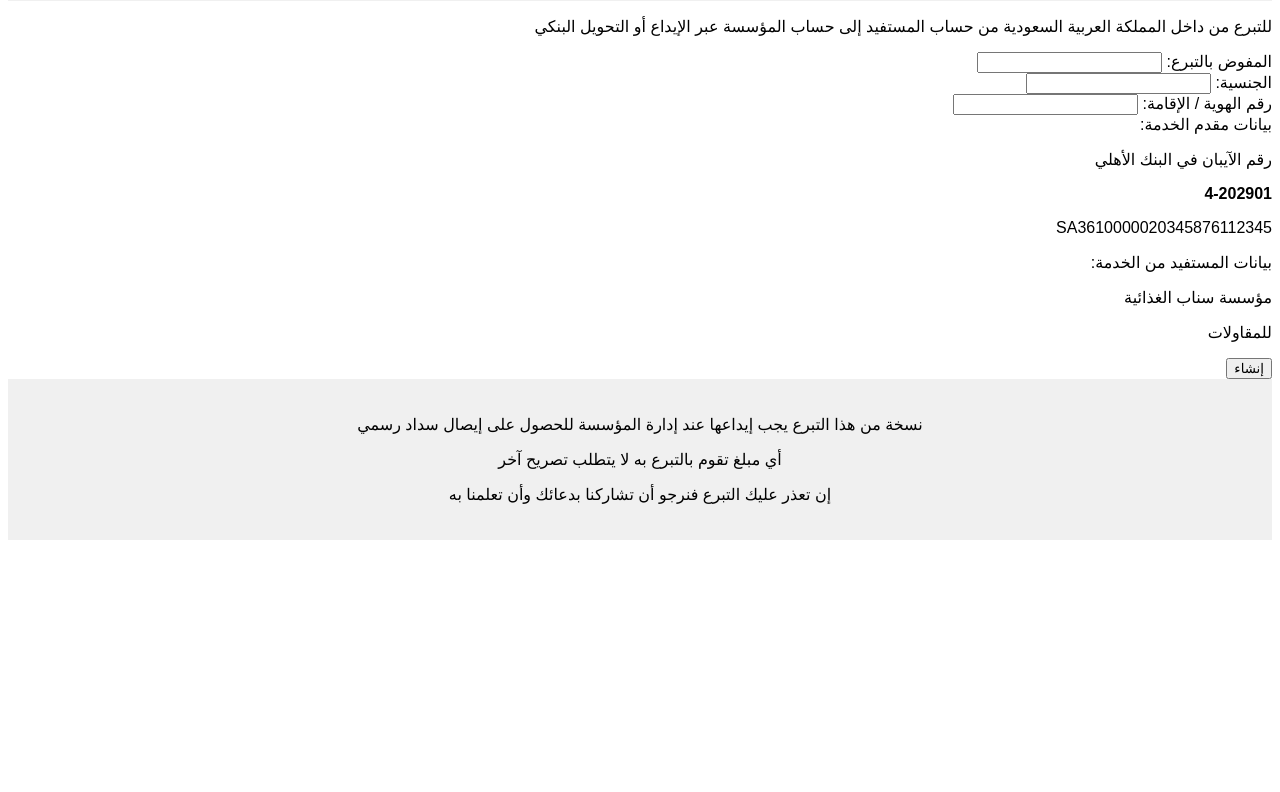
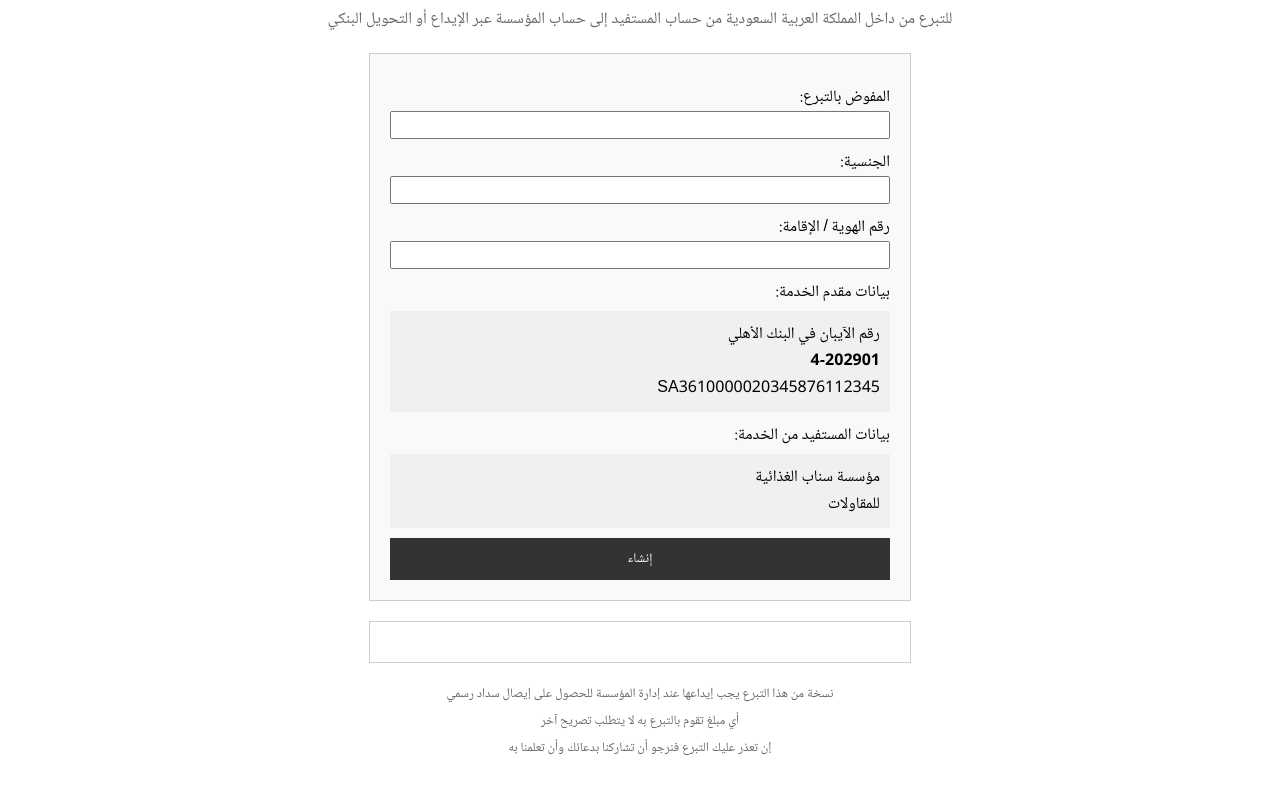
Before and after one commit to shsnjsjd21-cyber/invoice-generator-, a plain HTML site: page index.html in a window 1280 px wide. Shown: the part 146-938 px from the top of the page. Before the commit the page ends 800 px from the top, so only its background shows below. Drawn offline with Linux system fonts and the light colour scheme; a script that the page names is missing.

Commit message:
Update styles.css

```diff
--- a/styles.css
+++ b/styles.css
@@ -1,10 +1,85 @@
+@import url('https://fonts.googleapis.com/css2?family=Noto+Naskh+Arabic&display=swap');
+
 body {
-    font-family: Arial, sans-serif;
+    font-family: 'Noto Naskh Arabic', Arial, sans-serif;
     direction: rtl;
+    text-align: right;
+    padding: 20px;
 }
 
-header, footer {
+header {
     text-align: center;
+}
+
+header img {
+    max-width: 100px;
+}
+
+header h1 {
+    color: #333;
+}
+
+main > p {
+    text-align: center;
+    color: #666;
+}
+
+form {
+    margin: 20px auto;
+    max-width: 500px;
+    background-color: #f9f9f9;
+    padding: 20px;
+    border: 1px solid #ccc;
+}
+
+.formElement {
+    margin: 10px 0;
+}
+
+label, input, select, button, textarea {
+    display: block;
+    width: 100%;
+    box-sizing: border-box;
+    font-family: inherit;
+}
+
+.providerDetails, .recipientDetails {
     background-color: #f0f0f0;
+    padding: 10px;
+    margin-top: 5px;
+}
+
+.providerDetails p, .recipientDetails p {
+    margin: 0;
+}
+
+.submitButton {
+    text-align: left;
+}
+
+button {
+    padding: 10px;
+    background-color: #333;
+    color: white;
+    border: none;
+    cursor: pointer;
+}
+
+#invoice {
+    margin: 20px auto;
     padding: 20px;
+    max-width: 500px;
+    border: 1px solid #ccc;
+    text-align: center;
 }
+
+footer {
+    text-align: center;
+    color: #666;
+    font-size: 0.8em;
+    margin-top: 20px;
+}
+
+footer p {
+    margin: 5px 0;
+}
```
